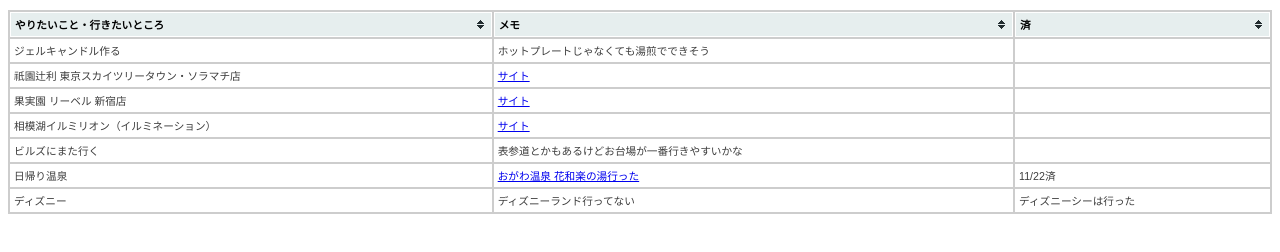
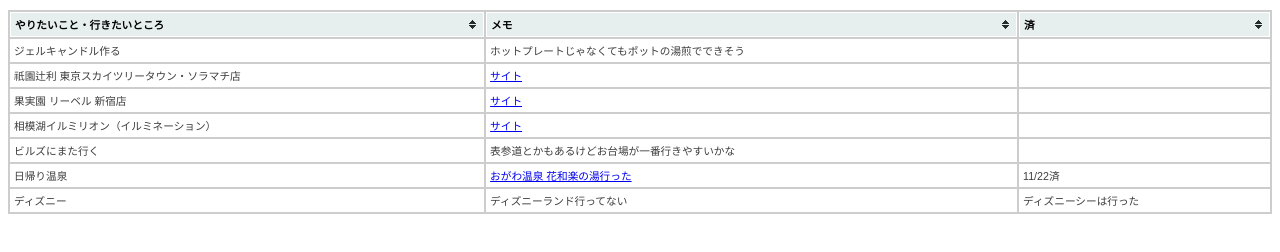
Before and after one commit to kawanono/kawanono.github.io, a plain HTML site: page index.html in a window 1280 px wide. Drawn offline with nearby package versions, Linux system fonts and the light colour scheme.

Commit message:
説明変更

```diff
--- a/index.html
+++ b/index.html
@@ -25,7 +25,7 @@ $(document).ready(function()
 </tr>
 </thead>
 <tbody>
-        <tr><td>ジェルキャンドル作る</td><td>ホットプレートじゃなくても湯煎でできそう</td><td></td></tr>
+        <tr><td>ジェルキャンドル作る</td><td>ホットプレートじゃなくてもポットの湯煎でできそう</td><td></td></tr>
         <tr><td>祇園辻利 東京スカイツリータウン・ソラマチ店</td><td><a href="http://www.giontsujiri.co.jp/gion/store/tokyo_skytree/" target="_blank">サイト</td><td></td></tr>
         <tr><td>果実園 リーベル 新宿店</td><td><a href="http://kajitsuen.jp/" target="_blank">サイト</td><td></td></tr>
         <tr><td>相模湖イルミリオン（イルミネーション）</td><td><a href="http://www.sagamiko-resort.jp/illumillion/" target="_blank">サイト</td><td></td></tr>
```
